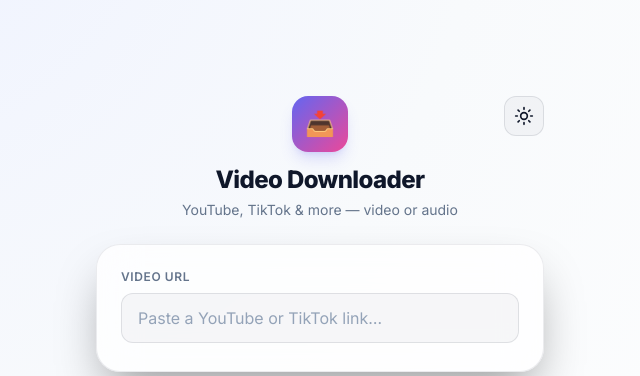
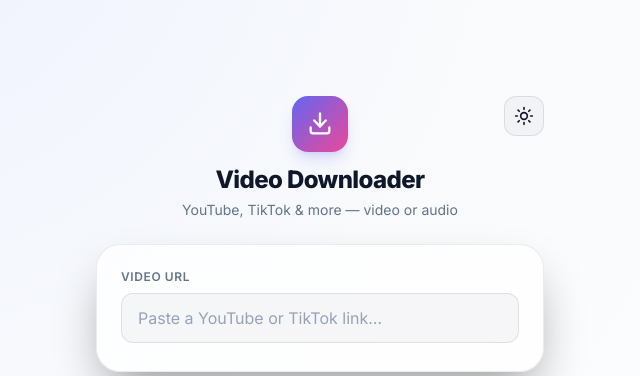
Before and after one commit to chhunlay/video-downloader, a Flask app: page / in a window 1280 px wide. Shown: the part 148-524 px from the top of the page, without its empty margins (320-960 px from the left). Run offline with Flask 3, Linux system fonts and the light colour scheme; parts of the project's set-up code (start-up, migrations or seed data) failed here and were passed over; some libraries are stand-ins or nearby versions.

Commit message:
feat: replace logo emoji with outline download icon

```diff
--- a/app/templates/index.html
+++ b/app/templates/index.html
@@ -24,7 +24,7 @@
         </button>
 
         <div class="inline-flex items-center justify-center w-14 h-14 rounded-2xl bg-gradient-to-br from-indigo-500 to-pink-500 shadow-lg shadow-indigo-500/20 mb-3">
-            <span class="text-2xl">📥</span>
+            <svg class="h-7 w-7 text-white" xmlns="http://www.w3.org/2000/svg" viewBox="0 0 24 24" fill="none" stroke="currentColor" stroke-width="2" stroke-linecap="round" stroke-linejoin="round" aria-hidden="true"><path d="M12 3v11"/><path d="m7 9 5 5 5-5"/><path d="M4 15v3a2 2 0 0 0 2 2h12a2 2 0 0 0 2-2v-3"/></svg>
         </div>
         <h1 class="text-2xl font-extrabold tracking-tight">Video Downloader</h1>
         <p class="text-muted text-sm mt-1">YouTube, TikTok &amp; more — video or audio</p>
```
